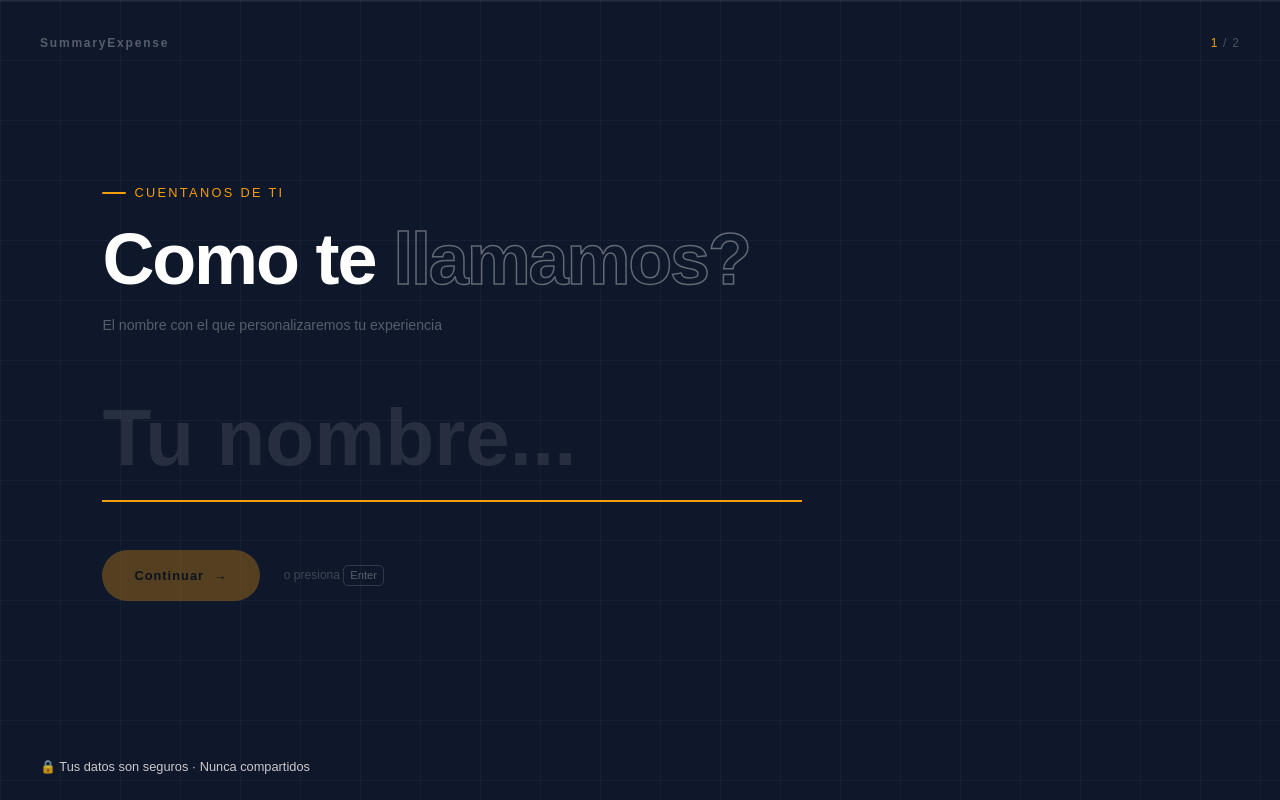
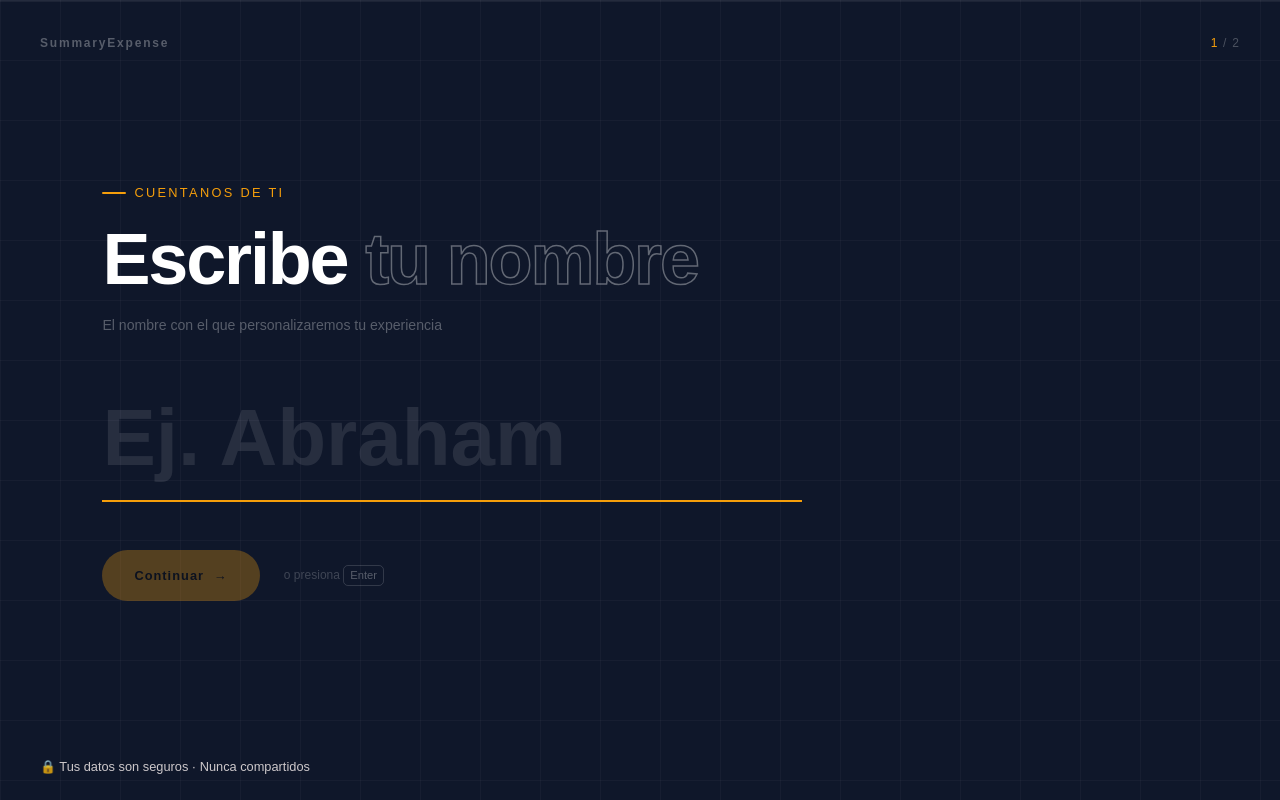
Before and after one commit to zeusCach/SummaryExpense, a React (Vite) app: page /datos in a window 1280 px wide. Built offline with nearby package versions, Linux system fonts and the light colour scheme.

Commit message:
Mejorando UI

```diff
--- a/src/pages/StartSummary.jsx
+++ b/src/pages/StartSummary.jsx
@@ -9,11 +9,11 @@ import { useUser } from "../hooks/useUser";
 const STEPS = [
     {
         label: "Cuentanos de ti",
-        questionParts: ["Como te ", "llamamos?"],
+        questionParts: ["Escribe ", "tu nombre"],
         hint: "El nombre con el que personalizaremos tu experiencia",
         field: "name",
         type: "text",
-        placeholder: "Tu nombre...",
+        placeholder: "Ej. Abraham",
         currency: false,
         btnLabel: "Continuar",
     },
```
